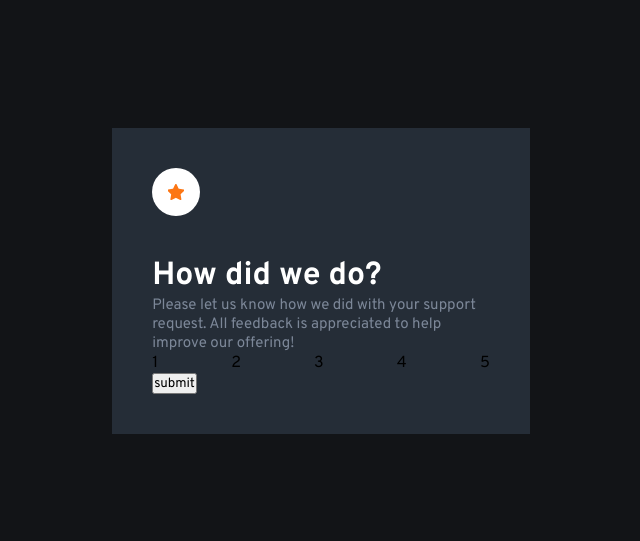
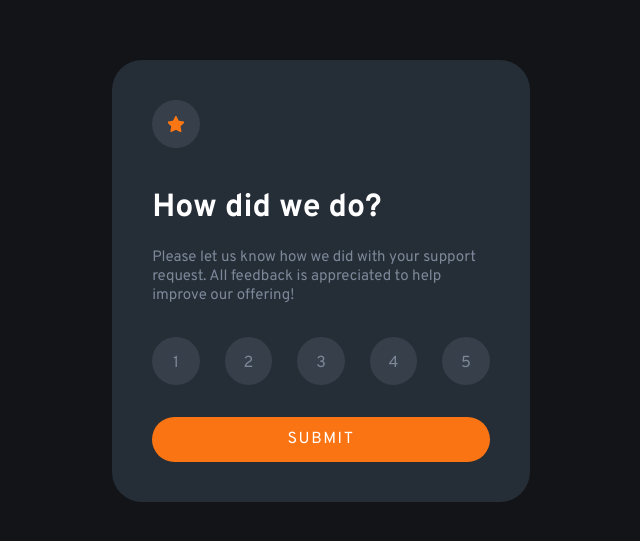
Before and after one commit to tiagoridev/fmentor_challengeproject3, a plain HTML site: page index.html in a window 1280 px wide. Shown: the part 119-660 px from the top of the page, without its empty margins (319-959 px from the left). Drawn offline with Linux system fonts and the light colour scheme.

Commit message:
conclude desktop version

```diff
--- a/assets/css/style.css
+++ b/assets/css/style.css
@@ -12,6 +12,7 @@
     --color-n3: hsl(216, 12%, 54%);
     --color-n4: hsl(213, 19%, 18%);
     --color-n5: hsl(216, 12%, 8%);
+    --color-n6:hsla(216, 12%, 54%, .2);
     --font: "Overpass", sans-serif;
 }
 body{
@@ -26,6 +27,7 @@ body{
     max-width: 25.75rem;
     background-color: var(--color-n4);
     padding: 2.5rem;
+    border-radius: 1.88rem;
 }
 
 #icon-star{
@@ -38,8 +40,8 @@ body{
     width: .99rem;
 }
 
-#border{
-    background-color: var(--color-n1);
+#border-icon{
+    background-color: var(--color-n6);
     height: .99rem;
     width: .99rem;
     padding: 1.0rem;
@@ -50,15 +52,59 @@ body{
 #container-title{
     color: var(--color-n1);
     font-weight: 700;
+    margin-bottom: 1.25rem;
 }
 
 #container-text{
     max-width: 35ch;
     font-size: .94em;
     color: var(--color-n3);
+    margin-bottom: 2rem;
 }
 
 #container-list{
     display: flex;
     justify-content: space-between;
+    margin-bottom: 2rem;
 }
+
+#container-list .list-item{
+    background-color: var(--color-n6);
+    color: var(--color-n3);
+    width: .99rem;
+    height: .99rem;
+    padding: 1rem;
+    border-radius: 50%;
+    text-align: center;
+    cursor: pointer;
+    transition: all .1s linear;
+}
+
+#container-list .list-item:hover{
+    background-color: var(--color-n2);
+    color: var(--color-n1);
+}
+
+.activo{
+    background-color: var(--color-p1);
+    color: var(--color-n1);
+}
+
+#container-btn{
+    font-size: 1rem;
+    width: 100%;
+    height: 2.81rem;
+    border-radius: 1.88rem;
+    border: none;
+    background-color: var(--color-p1);
+    text-transform: uppercase;
+    color: var(--color-n1);
+    letter-spacing: .1em;
+    transition: all .1s linear;
+}
+
+#container-btn:hover{
+    background-color: var(--color-n1);
+    color: var(--color-p1);
+    cursor: pointer;
+}
--- a/assets/js/script.js
+++ b/assets/js/script.js
@@ -0,0 +1,7 @@
+let list = document.querySelector('#container-text');
+
+function clicar(){
+    list.classList.toggle('activo');
+}
+
+list.addEventListener('click', clicar);
--- a/index.html
+++ b/index.html
@@ -12,7 +12,7 @@
 </head>
 <body>
     <main id="container">
-        <div id="border">
+        <div id="border-icon">
             <div id="icon-star"></div>
         </div>
         <h1 id="container-title">How did we do?</h1>
```
